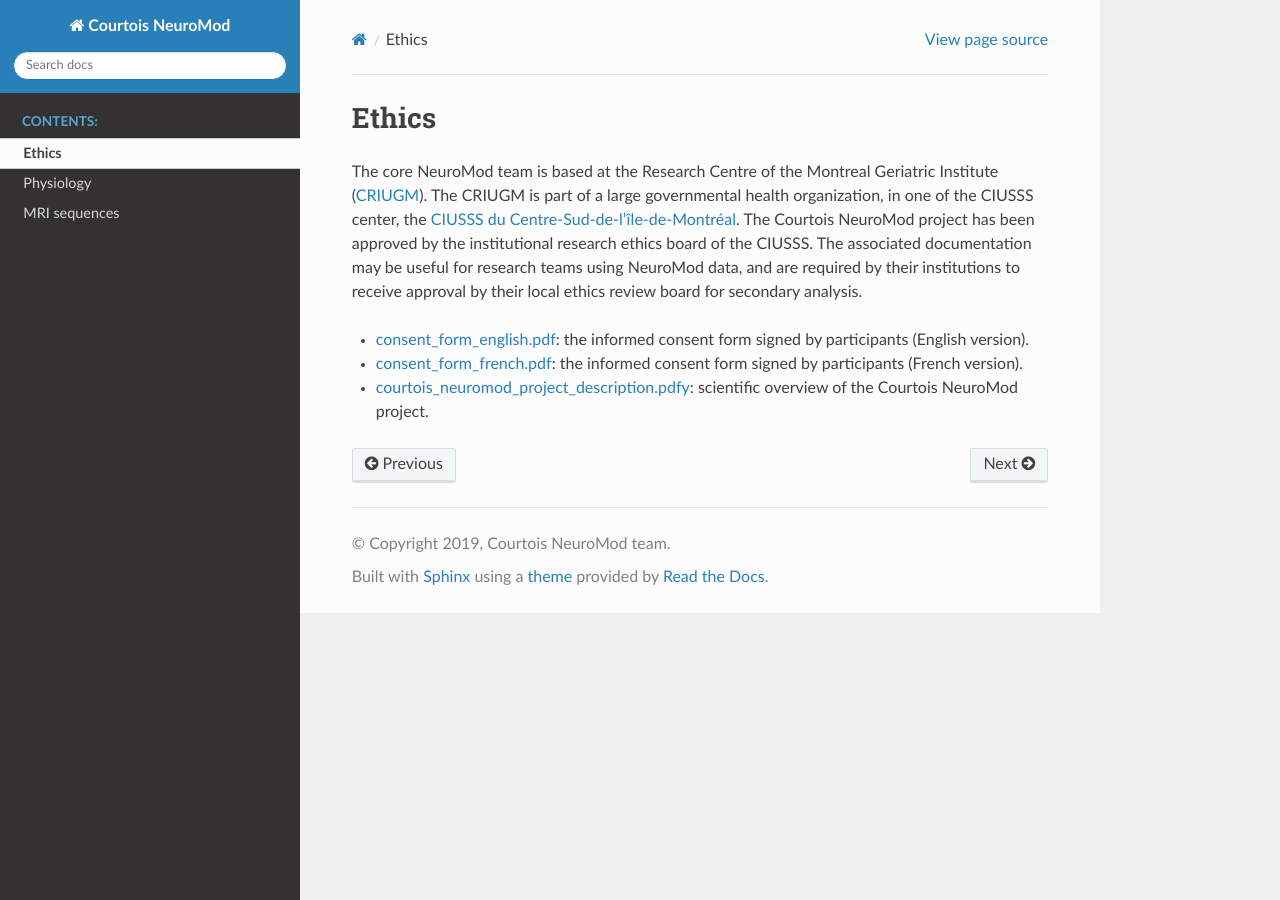
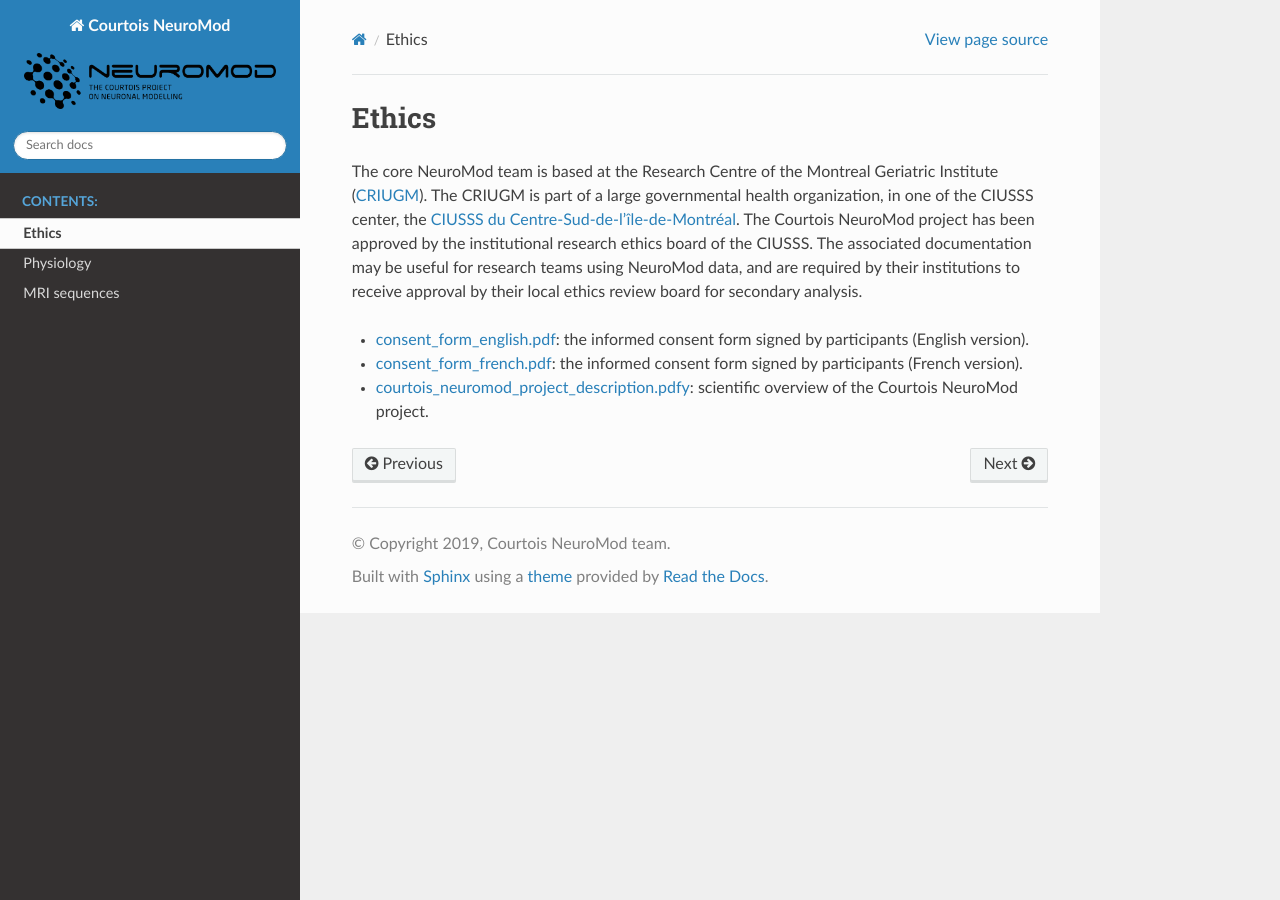
Before and after one commit to courtois-neuromod/cneuromod_docs, a Sphinx documentation site: the page built from source/ETHICS.md, in a window 1280 px wide. Built offline with Sphinx 7.4.7 and the Read the Docs theme 2.0.0, drawn with Linux system fonts in a browser that asks for light colours.

Commit message:
Added favicon and html logo.

```diff
--- a/source/conf.py
+++ b/source/conf.py
@@ -54,10 +54,10 @@
 html_short_title = 'CNeuroMod'
 
 # The logo
-html_logo = 'img/cneurmod.png'
+html_logo = 'img/logo_neuromod_black.png'
 
 # icon
-html_favicon = 'img/cneurmod.png'
+html_favicon = 'img/logo_neuromod_small.png'
 
 # Add any paths that contain custom static files (such as style sheets) here,
 # relative to this directory. They are copied after the builtin static files,
```
Also changed, not shown: 10 other files.
